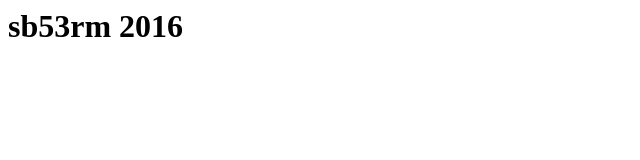
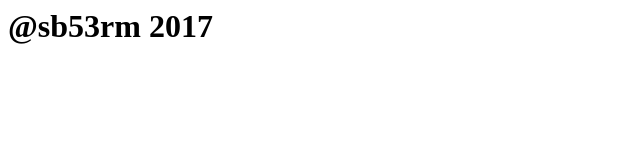
Before and after one commit to sb53rm/sb53rm.github.io, a plain HTML site: page index.html in a window 1280 px wide. Shown: the whole page, without its empty margins (0-640 px from the left). Drawn offline with Linux system fonts and the light colour scheme.

Commit message:
Update index.html

```diff
--- a/index.html
+++ b/index.html
@@ -3,6 +3,6 @@
 	<title>sb53rm</title>
 </head>
 <body>
-<h1>sb53rm 2016</h1>
+<h1>@sb53rm 2017</h1>
 </body>
 </html>
```
